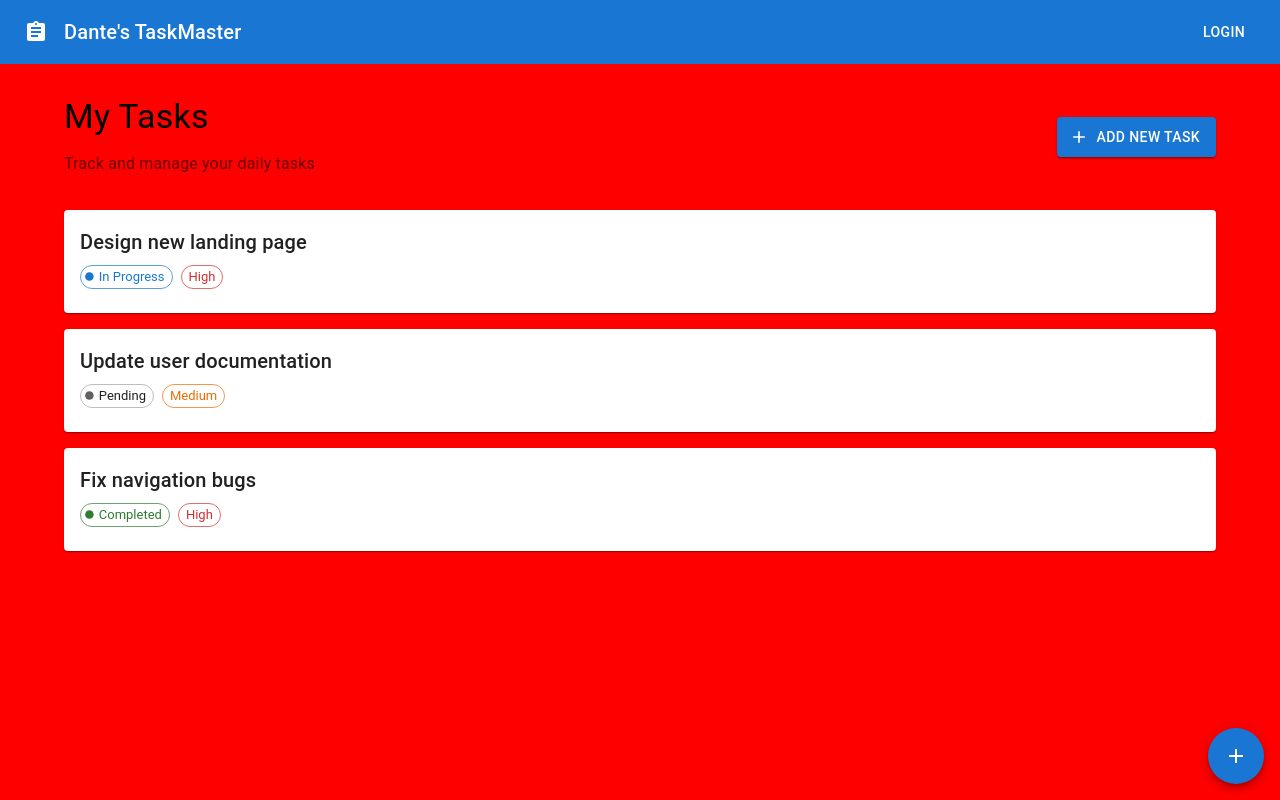
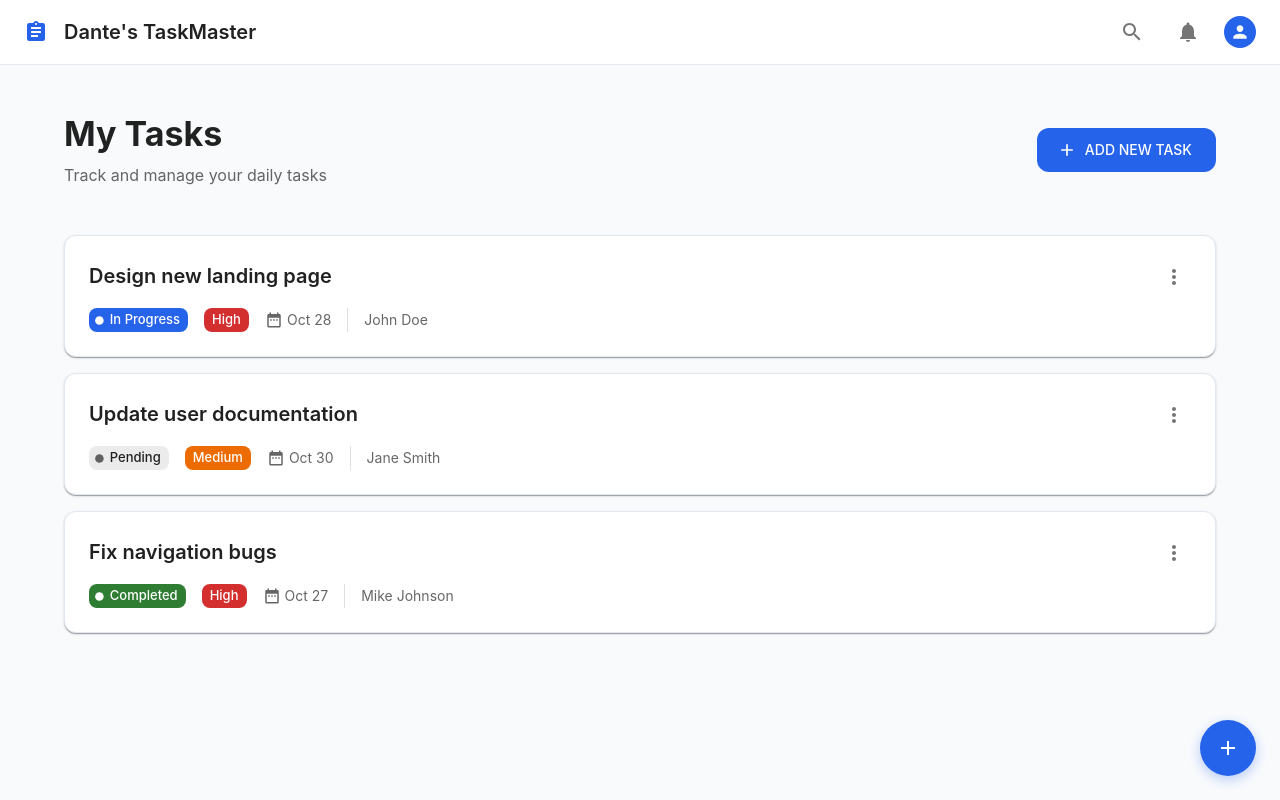
Before and after one commit to danteocualesjr/my-app, a React (Create React App) app: page / in a window 1280 px wide. Built offline with nearby package versions, Linux system fonts and the light colour scheme.

Commit message:
Updated App.js

```diff
--- a/src/App.js
+++ b/src/App.js
@@ -9,19 +9,72 @@ import {
   Card,
   CardContent,
   Fab,
-  Chip
+  Chip,
+  Avatar,
+  IconButton,
+  ThemeProvider,
+  createTheme,
+  CssBaseline,
+  Paper,
+  Divider
 } from '@mui/material';
 import {
   Add as AddIcon,
   Assignment as AssignmentIcon,
-  FiberManualRecord as FiberManualRecordIcon
+  FiberManualRecord as FiberManualRecordIcon,
+  MoreVert as MoreVertIcon,
+  Search as SearchIcon,
+  Notifications as NotificationsIcon,
+  DateRange as DateRangeIcon,
+  Person as PersonIcon
 } from '@mui/icons-material';
+
+// Create a custom theme
+const theme = createTheme({
+  palette: {
+    primary: {
+      main: '#2563eb', // Modern blue
+    },
+    background: {
+      default: '#f8fafc',
+    }
+  },
+  typography: {
+    fontFamily: '"Inter", "Roboto", "Helvetica", "Arial", sans-serif',
+    h4: {
+      fontWeight: 700,
+    },
+    h6: {
+      fontWeight: 600,
+    }
+  },
+  shape: {
+    borderRadius: 12
+  },
+  components: {
+    MuiCard: {
+      styleOverrides: {
+        root: {
+          borderRadius: 12,
+          border: '1px solid #e2e8f0',
+        }
+      }
+    },
+    MuiChip: {
+      styleOverrides: {
+        root: {
+          borderRadius: 8,
+        }
+      }
+    }
+  }
+});
 
 function App() {
   const tasks = [
-    { id: 1, title: 'Design new landing page', status: 'In Progress', priority: 'High' },
-    { id: 2, title: 'Update user documentation', status: 'Pending', priority: 'Medium' },
-    { id: 3, title: 'Fix navigation bugs', status: 'Completed', priority: 'High' },
+    { id: 1, title: 'Design new landing page', status: 'In Progress', priority: 'High', dueDate: 'Oct 28', assignee: 'John Doe' },
+    { id: 2, title: 'Update user documentation', status: 'Pending', priority: 'Medium', dueDate: 'Oct 30', assignee: 'Jane Smith' },
+    { id: 3, title: 'Fix navigation bugs', status: 'Completed', priority: 'High', dueDate: 'Oct 27', assignee: 'Mike Johnson' },
   ];
 
   const getPriorityColor = (priority) => {
@@ -41,31 +94,53 @@ function App() {
   };
 
   return (
-    <Box>
-      <AppBar position="static" elevation={0}>
+    <ThemeProvider theme={theme}>
+      <CssBaseline />
+      <Box sx={{ minHeight: '100vh', bgcolor: 'background.default' }}>
+        <AppBar position="static" color="inherit" elevation={0} sx={{ borderBottom: '1px solid #e2e8f0' }}>
           <Toolbar>
-          <AssignmentIcon sx={{ mr: 2 }} />
-          <Typography variant="h6" component="div" sx={{ flexGrow: 1 }}>
+            <Box sx={{ display: 'flex', alignItems: 'center', flex: 1 }}>
+              <AssignmentIcon sx={{ color: 'primary.main', mr: 2 }} />
+              <Typography variant="h6" component="div" sx={{ color: 'text.primary' }}>
                 Dante's TaskMaster
               </Typography>
-          <Button color="inherit">Login</Button>
+            </Box>
+
+            <Box sx={{ display: 'flex', alignItems: 'center', gap: 2 }}>
+              <IconButton>
+                <SearchIcon />
+              </IconButton>
+              <IconButton>
+                <NotificationsIcon />
+              </IconButton>
+              <Avatar sx={{ bgcolor: 'primary.main', width: 32, height: 32 }}>
+                <PersonIcon fontSize="small" />
+              </Avatar>
+            </Box>
           </Toolbar>
         </AppBar>
 
-      <Container maxWidth="lg" sx={{ mt: 4 }}>
-        <Box sx={{ display: 'flex', justifyContent: 'space-between', alignItems: 'center', mb: 4 }}>
+        <Container maxWidth="lg" sx={{ mt: 6, mb: 8 }}>
+          <Box sx={{ display: 'flex', justifyContent: 'space-between', alignItems: 'center', mb: 6 }}>
             <Box>
-            <Typography variant="h4" gutterBottom>
+              <Typography variant="h4" sx={{ color: 'text.primary', mb: 1 }}>
                 My Tasks
               </Typography>
-            <Typography variant="subtitle1" color="text.secondary">
+              <Typography variant="body1" sx={{ color: 'text.secondary' }}>
                 Track and manage your daily tasks
               </Typography>
             </Box>
             <Button
               variant="contained"
               startIcon={<AddIcon />}
-            sx={{ height: 40 }}
+              sx={{
+                px: 3,
+                py: 1.2,
+                boxShadow: 'none',
+                '&:hover': {
+                  boxShadow: 'none',
+                }
+              }}
             >
               Add New Task
             </Button>
@@ -77,34 +152,48 @@ function App() {
                 key={task.id}
                 sx={{
                   mb: 2,
+                  transition: 'all 0.3s ease',
                   '&:hover': {
-                  boxShadow: 6,
-                  transition: 'box-shadow 0.3s ease-in-out'
+                    transform: 'translateY(-2px)',
+                    boxShadow: '0 4px 12px rgba(0,0,0,0.1)',
                   }
                 }}
               >
-              <CardContent>
+                <CardContent sx={{ p: 3 }}>
                   <Box sx={{ display: 'flex', justifyContent: 'space-between', alignItems: 'flex-start' }}>
-                  <Box>
-                    <Typography variant="h6" gutterBottom>
+                    <Box sx={{ flex: 1 }}>
+                      <Typography variant="h6" sx={{ mb: 2 }}>
                         {task.title}
                       </Typography>
-                    <Box sx={{ display: 'flex', gap: 1 }}>
+                      <Box sx={{ display: 'flex', gap: 2, alignItems: 'center', flexWrap: 'wrap' }}>
                         <Chip
                           icon={<FiberManualRecordIcon sx={{ fontSize: '0.8rem !important' }} />}
                           label={task.status}
                           size="small"
                           color={getStatusColor(task.status)}
-                        variant="outlined"
+                          sx={{ fontWeight: 500 }}
                         />
                         <Chip
                           label={task.priority}
                           size="small"
                           color={getPriorityColor(task.priority)}
-                        variant="outlined"
+                          sx={{ fontWeight: 500 }}
                         />
+                        <Box sx={{ display: 'flex', alignItems: 'center', gap: 0.5, color: 'text.secondary' }}>
+                          <DateRangeIcon sx={{ fontSize: 18 }} />
+                          <Typography variant="body2">
+                            {task.dueDate}
+                          </Typography>
+                        </Box>
+                        <Divider orientation="vertical" flexItem />
+                        <Typography variant="body2" sx={{ color: 'text.secondary' }}>
+                          {task.assignee}
+                        </Typography>
                       </Box>
                     </Box>
+                    <IconButton size="small">
+                      <MoreVertIcon />
+                    </IconButton>
                   </Box>
                 </CardContent>
               </Card>
@@ -115,11 +204,17 @@ function App() {
         <Fab
           color="primary"
           aria-label="add"
-        sx={{ position: 'fixed', bottom: 16, right: 16 }}
+          sx={{
+            position: 'fixed',
+            bottom: 24,
+            right: 24,
+            boxShadow: '0 4px 12px rgba(37,99,235,0.3)',
+          }}
         >
           <AddIcon />
         </Fab>
       </Box>
+    </ThemeProvider>
   );
 }
 
```
Lines whose indentation alone changed are shown as unchanged.
